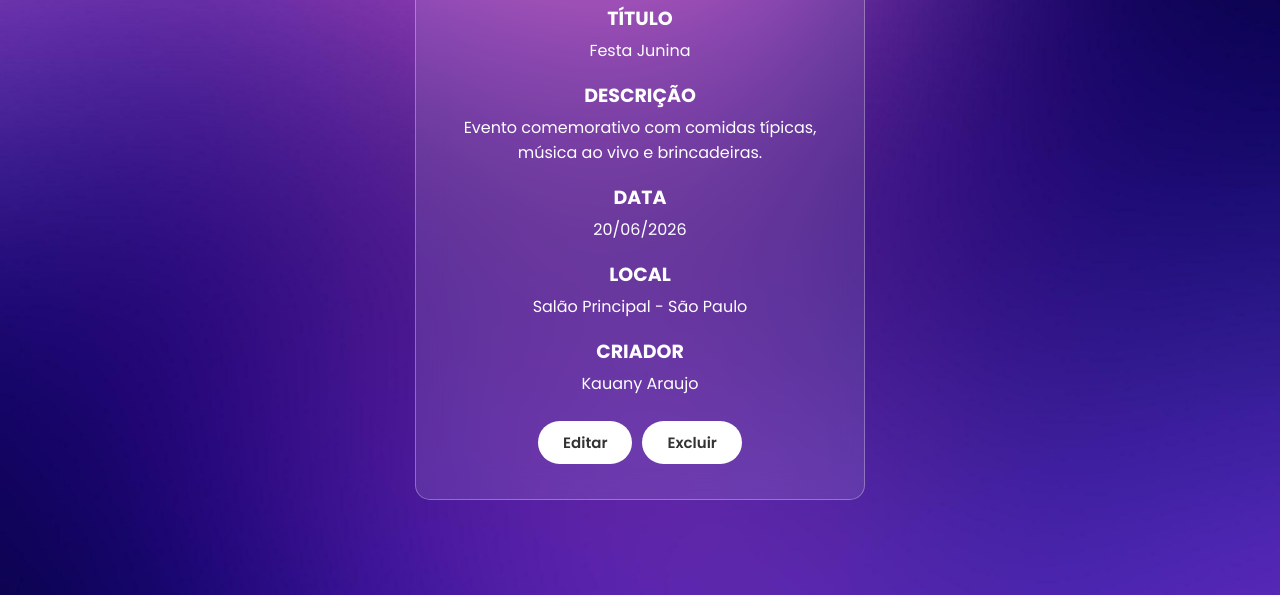
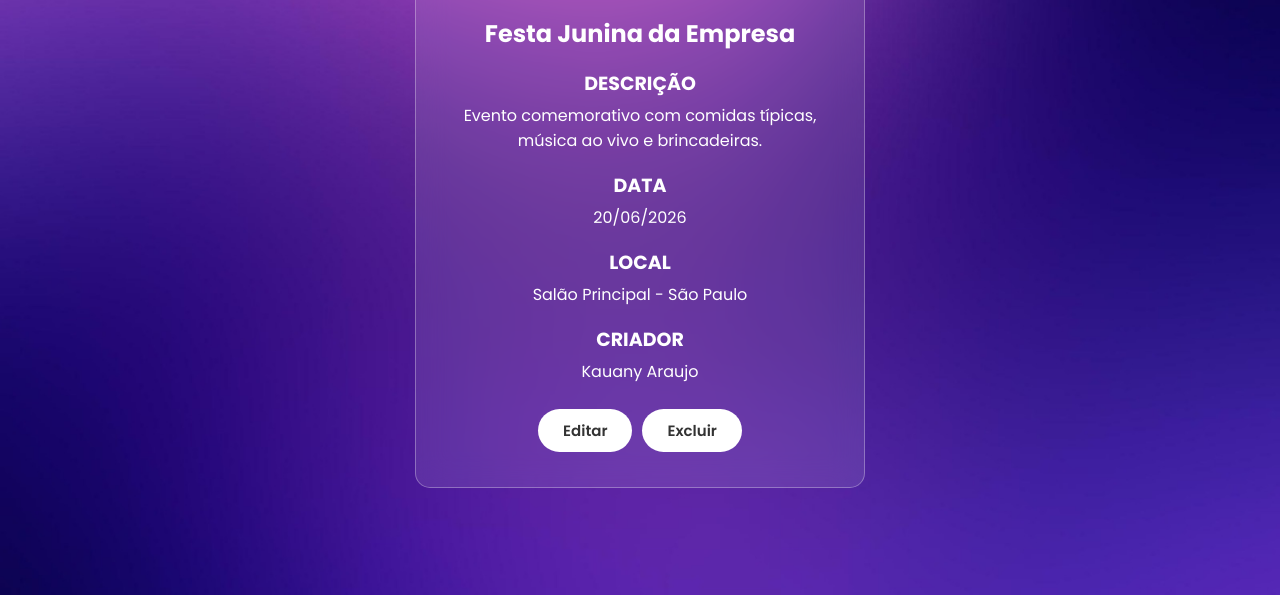
Before and after one commit to valeriagomesferreira-lang/projeto-interface-eventos, a plain HTML site: page evento.html in a window 1280 px wide. Shown: the part 205-800 px from the top of the page. Drawn offline with nearby package versions, Linux system fonts and the light colour scheme.

Commit message:
evento.html

```diff
--- a/evento.html
+++ b/evento.html
@@ -18,43 +18,47 @@
 
     <main class="container">
 
+        <!-- Título -->
         <div class="topo">
-            <a href="#">
-                <i class="bx bx-arrow-back"></i>
+            <a href="index.html">
+                <i class='bx bx-arrow-back'></i>
             </a>
 
             <h1>Detalhes do Evento</h1>
         </div>
 
+        <!-- Nome do evento -->
+        <h2>Festa Junina da Empresa</h2>
+
+        <!-- Informações -->
         <div class="informacoes">
 
-            <div>
-                <h3>TÍTULO</h3>
-                <p>Festa Junina</p>
+            <div class="campo">
+                <h3>DESCRIÇÃO</h3>
+                <p>
+                    Evento comemorativo com comidas típicas,
+                    música ao vivo e brincadeiras.
+                </p>
             </div>
 
-            <div>
-                <h3>DESCRIÇÃO</h3>
-                <p>Evento comemorativo com comidas típicas, música ao vivo e brincadeiras.</p>
-            </div>
-
-            <div>
+            <div class="campo">
                 <h3>DATA</h3>
                 <p>20/06/2026</p>
             </div>
 
-            <div>
+            <div class="campo">
                 <h3>LOCAL</h3>
                 <p>Salão Principal - São Paulo</p>
             </div>
 
-            <div>
+            <div class="campo">
                 <h3>CRIADOR</h3>
                 <p>Kauany Araujo</p>
             </div>
 
         </div>
 
+        <!-- Botões -->
         <div class="botoes">
             <button class="editar">Editar</button>
             <button class="excluir">Excluir</button>
```
